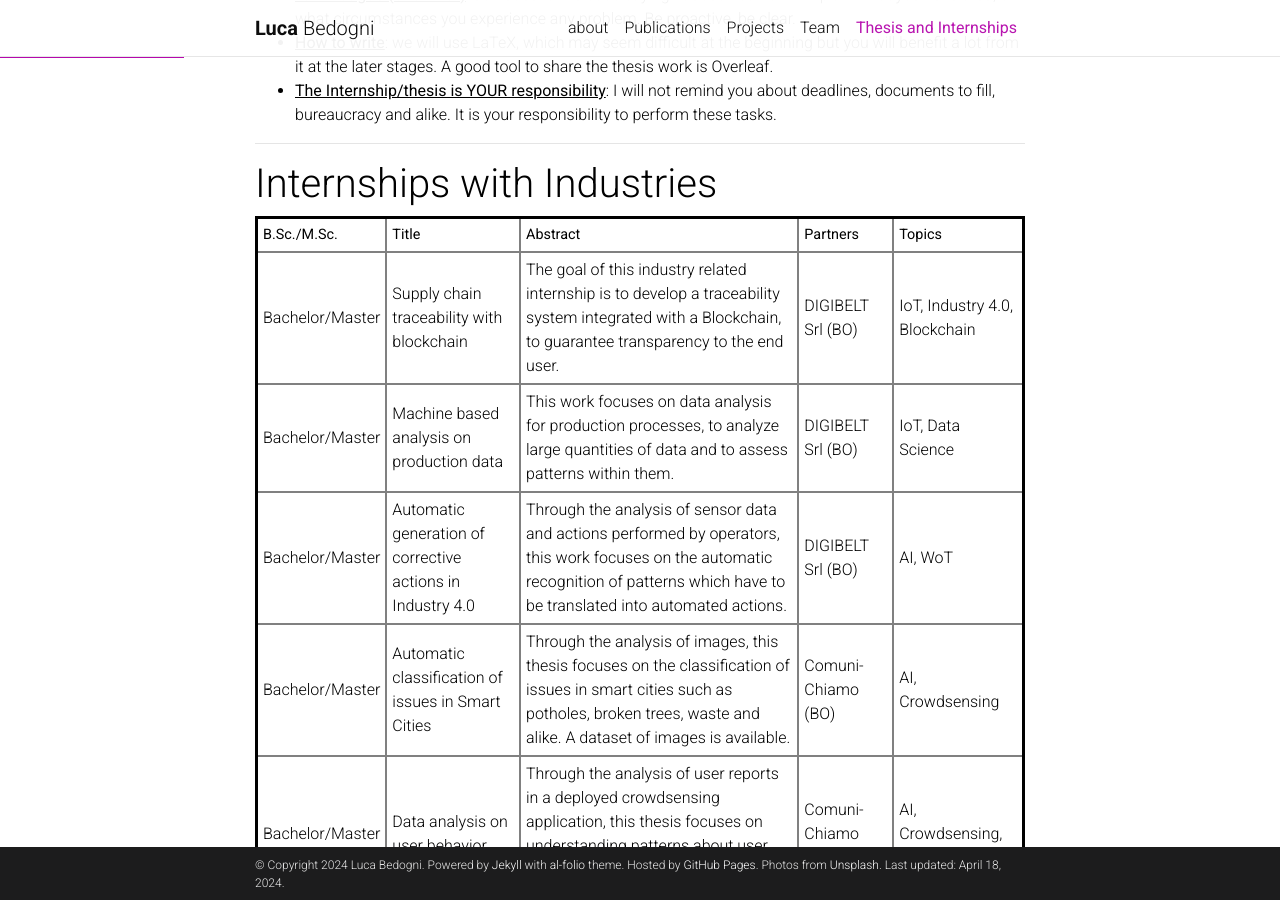
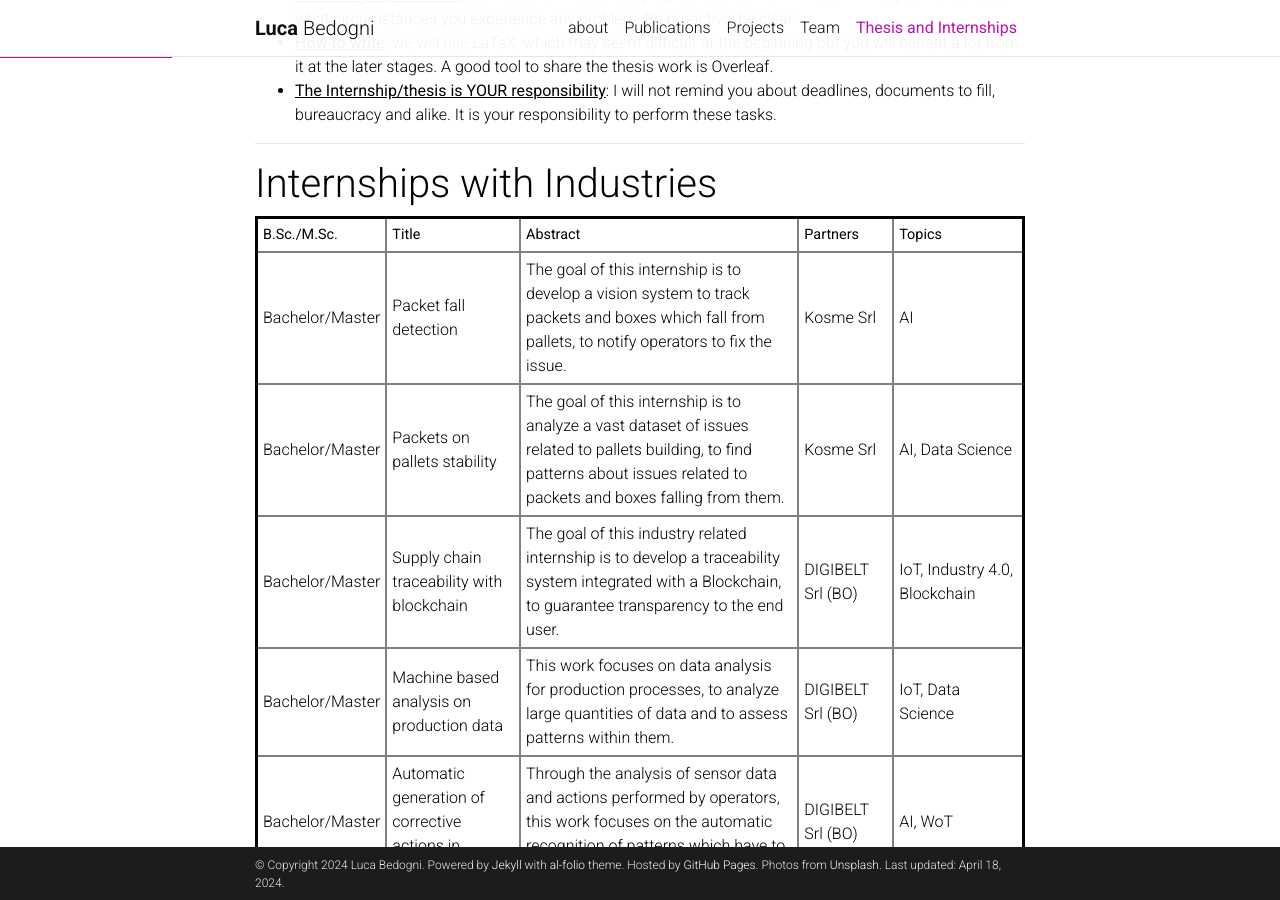
Before and after one commit to lbedogni/lbedogni.github.io, a Jekyll site: the page built from _pages/thesis.md, in a window 1280 px wide and 900 px high, scrolled down 562 px. Built offline with Jekyll 4.4.1, drawn with Linux system fonts in a browser that asks for light colours; comment, search, counter and statistics services are not loaded; a style sheet for code colours, icons or effects is not loaded.

Commit message:
Updated thesis

```diff
--- a/_pages/thesis.md
+++ b/_pages/thesis.md
@@ -28,6 +28,20 @@ I am always happy to work with Bachelor and Master students, and I am glad that
     <th>Abstract</th>
     <th>Partners</th>
     <th>Topics</th>
+</tr>
+<tr>
+    <td>Bachelor/Master</td>
+    <td>Packet fall detection</td>
+    <td>The goal of this internship is to develop a vision system to track packets and boxes which fall from pallets, to notify operators to fix the issue. </td>
+    <td>Kosme Srl</td>
+    <td>AI</td>
+</tr>
+<tr>
+    <td>Bachelor/Master</td>
+    <td>Packets on pallets stability</td>
+    <td>The goal of this internship is to analyze a vast dataset of issues related to pallets building, to find patterns about issues related to packets and boxes falling from them.</td>
+    <td>Kosme Srl</td>
+    <td>AI, Data Science</td>
 </tr>
 <tr>
     <td>Bachelor/Master</td>
```
